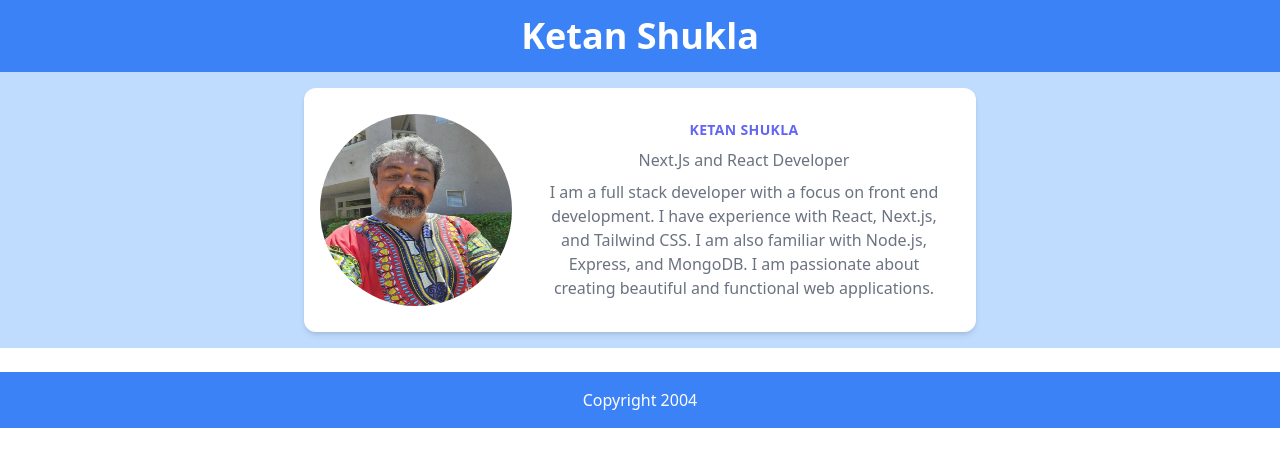
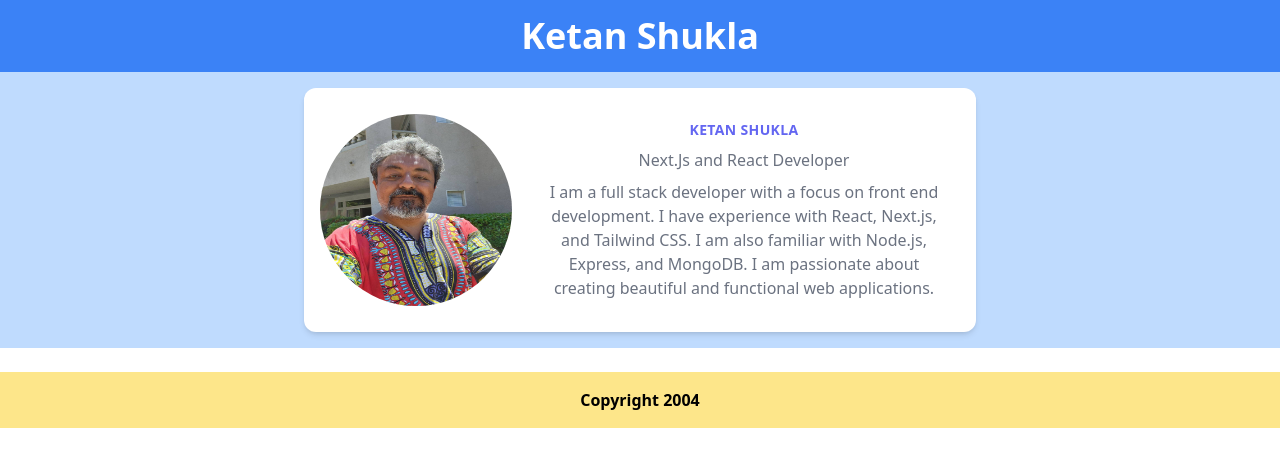
Before and after one commit to ketankshukla/tailwind_training, a React (Vite) app: page / in a window 1280 px wide. Shown: the top 466 px of the page. Built offline with nearby package versions, Linux system fonts and the light colour scheme.

Commit message:
double quotes and footer

```diff
--- a/src/components/Footer.tsx
+++ b/src/components/Footer.tsx
@@ -4,9 +4,8 @@ interface FooterProps {
 
 export default function Footer({ footerText }: FooterProps) {
   return (
-    <footer className='bg-blue-500 text-white p-4 mt-6'>
-      <p className='flex justify-center'>{footerText}</p>
-      <div className=""></div>
+    <footer className="bg-amber-200 text-white p-4 mt-6">
+      <p className="flex justify-center text-black font-bold">{footerText}</p>
     </footer>
   );
 }
```
